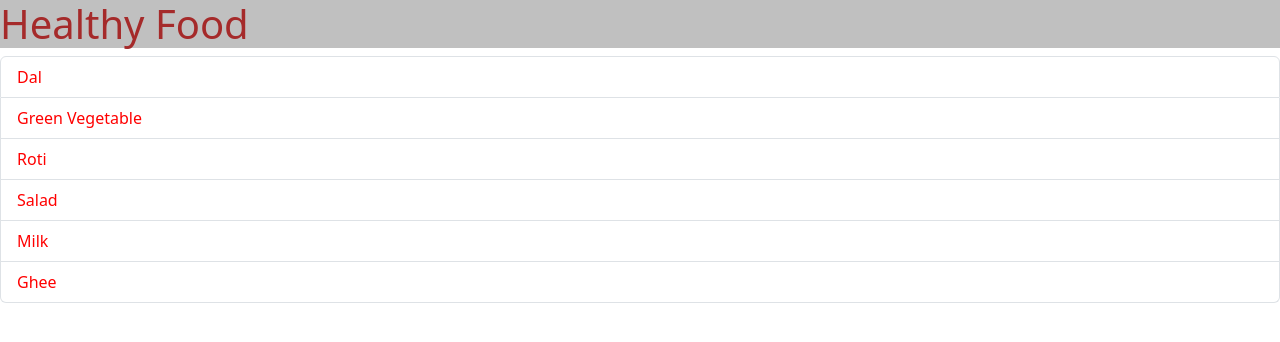
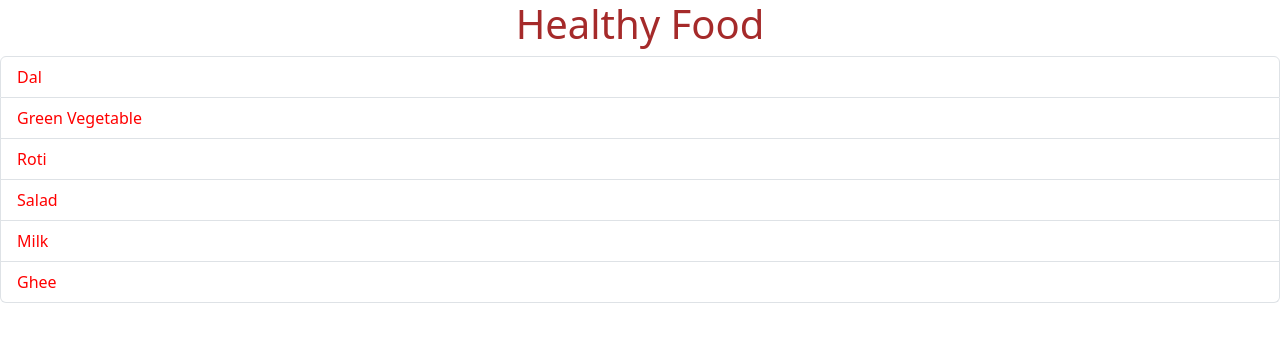
Before and after one commit to BrijeshMarshettiwar/REACT-practice-project, a React (Vite) app in the folder 3-Fragments/: page / in a window 1280 px wide. Shown: the top 342 px of the page. Built offline with nearby package versions, Linux system fonts and the light colour scheme.

Commit message:
Update App.css

```diff
--- a/3-Fragments/src/App.css
+++ b/3-Fragments/src/App.css
@@ -1,6 +1,7 @@
 
 
 .foodheading{
-  background-color: silver;
+
   color: brown;
+  text-align: center;
 }
```
